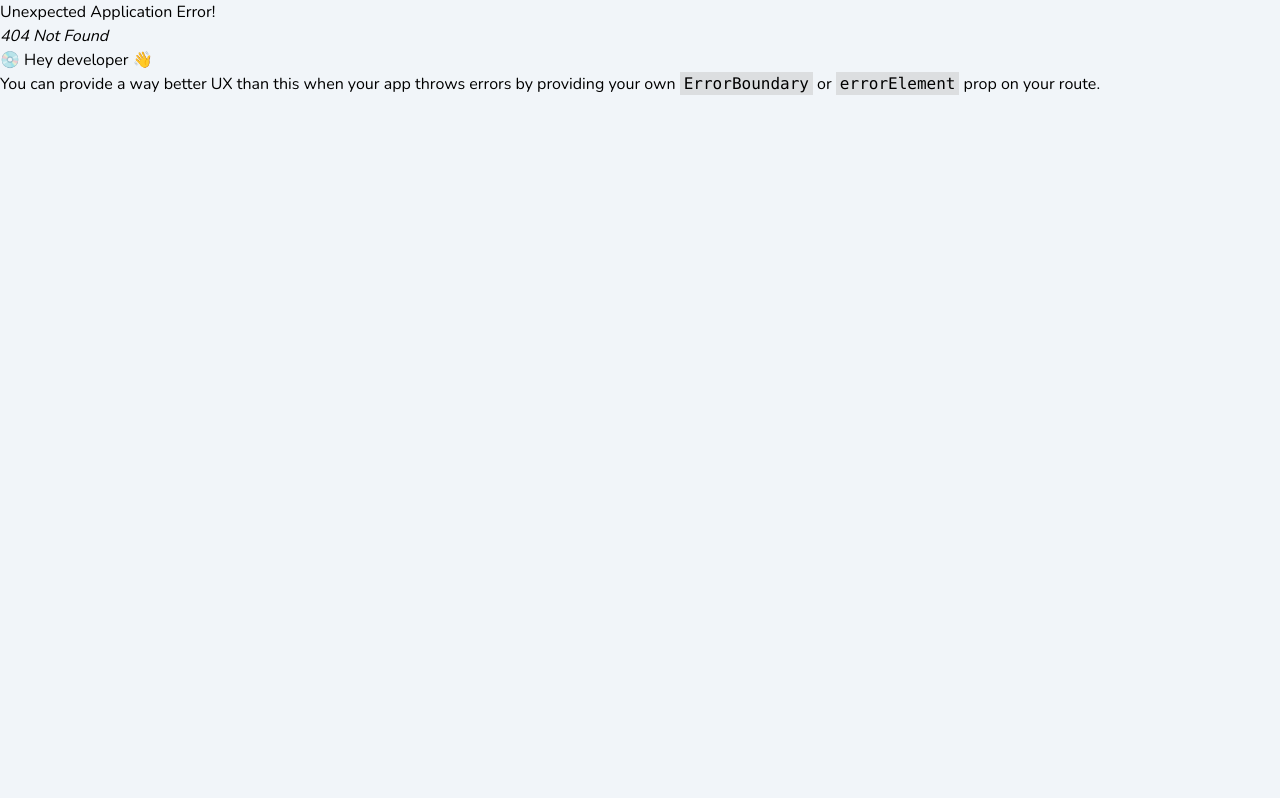
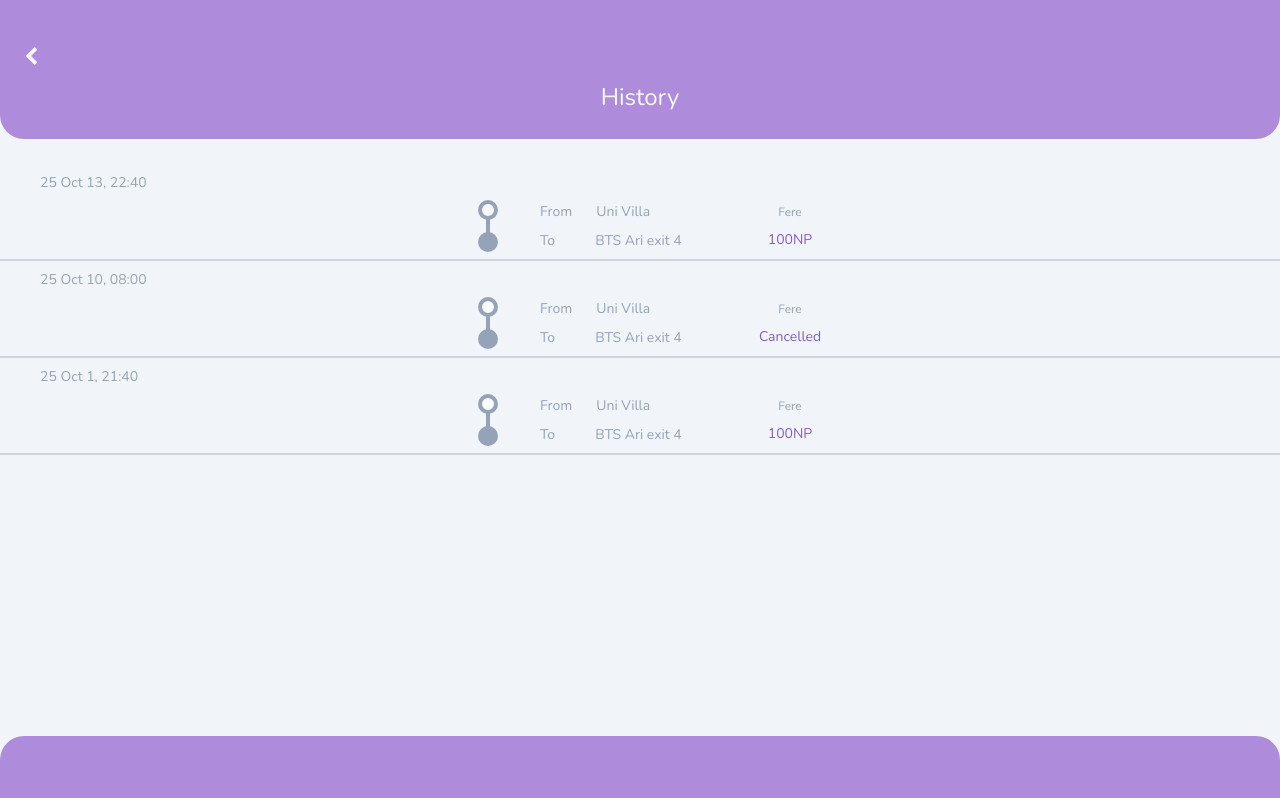
Before and after one commit to narmpiyanuch/navni-frontend, a React (Vite) app: page /servicehistorydriver in a window 1280 px wide. Before the commit this address had no page. Built offline with nearby package versions, Linux system fonts and the light colour scheme.

Commit message:
ServiceHistoryDriver

```diff
--- a/src/component/ModalSuccess.jsx
+++ b/src/component/ModalSuccess.jsx
@@ -14,7 +14,7 @@ export default function ModalSuccess({ open }) {
                             </Link>
                         </button>
                         <div className='flex flex-col justify-center items-center text-center py-8 px-10 gap-2'>
-                            <span class="material-symbols-outlined w-[40px] h-[40px] bg-Error-pressed items-center justify-center flex text-MonoColor-50 rounded-full">done</span>
+                            <span className="material-symbols-outlined w-[40px] h-[40px] bg-Error-pressed items-center justify-center flex text-MonoColor-50 rounded-full">done</span>
                             <p className='text-[24px] font-semibold text-Error-pressed '>Trip cancel</p>
                         </div>
                         <div >
--- /dev/null
+++ b/src/feature/taxi/HistoryFormDriver.jsx
@@ -0,0 +1,42 @@
+const hittorydriver = [
+    { id: 1, to: 'BTS Ari exit 4', fera: '100NP', from: 'Uni Villa', datetime: '25 Oct 13, 22:40' },
+    { id: 2, to: 'BTS Ari exit 4', fera: 'Cancelled', from: 'Uni Villa', datetime: '25 Oct 10, 08:00' },
+    { id: 3, to: 'BTS Ari exit 4', fera: '100NP', from: 'Uni Villa', datetime: '25 Oct 1, 21:40' },
+]
+
+
+export default function HistoryFormDriver() {
+    return (
+        <>
+            {hittorydriver.map(el =>
+                <div key={el.id} className="flex flex-col gap-2 justify-center items-center">
+                    <div className="flex w-screen pl-10 items-center justify-start">
+                        <p className="text-[14px] text-MonoColor-400 ">{el.datetime}</p>
+                    </div>
+                    <div className="grid grid-cols-4 justify-center items-center">
+                        <div className="flex flex-col relative top-[6px] left-[32px] ">
+                            <div className="absolute outline-none top-[-32px] left-[6px] w-[20px] h-[20px] border-4 border-MonoColor-400 bg-MonoColor-50 rounded-full z-10"></div>
+                            <hr className="absolute border-2 border-MonoColor-400 w-[32px] rotate-90" />
+                            <div className="absolute outline-none  left-[6px] w-[20px] h-[20px] border-4 border-MonoColor-400 bg-MonoColor-400 rounded-full"></div>
+                        </div>
+                        <div className="flex flex-col items- justify-start gap-2 w-[200px] col-start-2 col-span-2">
+                            <div className="flex gap-6">
+                                <p className="text-[14px] text-MonoColor-400">From</p>
+                                <p className="text-[14px] text-MonoColor-400">{el.from}</p>
+                            </div>
+                            <div className='flex gap-10'>
+                                <p className="text-[14px] text-MonoColor-400">To</p>
+                                <p className="text-[14px] text-MonoColor-400">{el.to}</p>
+                            </div>
+                        </div>
+                        <div className="flex flex-col justify-center items-center gap-2">
+                            <p className="text-[12px] text-MonoColor-400">Fere</p>
+                            <p className="text-[14px] text-Primary-dark text-center">{el.fera}</p>
+                        </div>
+                    </div >
+                    <hr className="border border-MonoColor-300 w-full" />
+                </div >
+            )}
+        </>
+    )
+}
--- /dev/null
+++ b/src/pages/userPage/ServiceHistoryDriver.jsx
@@ -0,0 +1,31 @@
+import { Link } from "react-router-dom";
+import HistoryFormDriver from "../../feature/taxi/HistoryFormDriver";
+
+
+
+export default function ServiceHistoryDriver() {
+    return (
+        <div>
+            <div className='flex flex-col m-auto items-center justify-start h-screen w-screen gap-2 '>
+                <div className="bg-Primary-main w-full rounded-b-3xl rounded-g-3xl">
+                    <div className=' flex flex-col pt-10 items-start w-full'>
+                        <Link to='/'>
+                            <span className="material-symbols-outlined text-MonoColor-50  font-bold text-[32px] active:text-MonoColor-300 pl-4"> navigate_before</span>
+                        </Link>
+                    </div>
+                    <div className='flexs text-center'>
+                        <p className='text-MonoColor-50 text-[24px] font-normal'>History</p>
+                        <br />
+                    </div>
+                </div>
+                <hr className="mt-4" />
+                <HistoryFormDriver />
+
+                <div className="bg-Primary-main w-full rounded-tl-3xl rounded-tr-3xl items-center mt-auto h-16">
+                    <></>
+                </div>
+
+            </div >
+        </div>
+    )
+}
--- a/src/router/Router.jsx
+++ b/src/router/Router.jsx
@@ -19,6 +19,7 @@ import ServiceHistory from "../pages/userPage/ServiceHistory";
 import InformationPage from "../pages/userPage/InformationPage";
 import RegisterDiverPage from "../pages/diverPage/RegisterDiverPage";
 import MyWalletPage from "../pages/userPage/MyWalletPage";
+import ServiceHistoryDriver from "../pages/userPage/ServiceHistoryDriver";
 
 const router = createBrowserRouter([
   {
@@ -39,10 +40,12 @@ const router = createBrowserRouter([
   },
   {
     path: "/",
+    // element: (
+    //   <RedirectIfNotAuthenticated>
+    //     <Outlet />
+    //   </RedirectIfNotAuthenticated>
     element: (
-      <RedirectIfNotAuthenticated>
         <Outlet />
-      </RedirectIfNotAuthenticated>
     ),
     children: [
       { path: "/", element: <HomePageForUser /> },
@@ -60,6 +63,7 @@ const router = createBrowserRouter([
       { path: "/servicehistory", element: <ServiceHistory /> },
       { path: "/information", element: <InformationPage /> },
       { path: "/registerdiver", element: <RegisterDiverPage /> },
+      { path: "/servicehistorydriver", element: <ServiceHistoryDriver /> },
     ],
   },
 ]);
```
